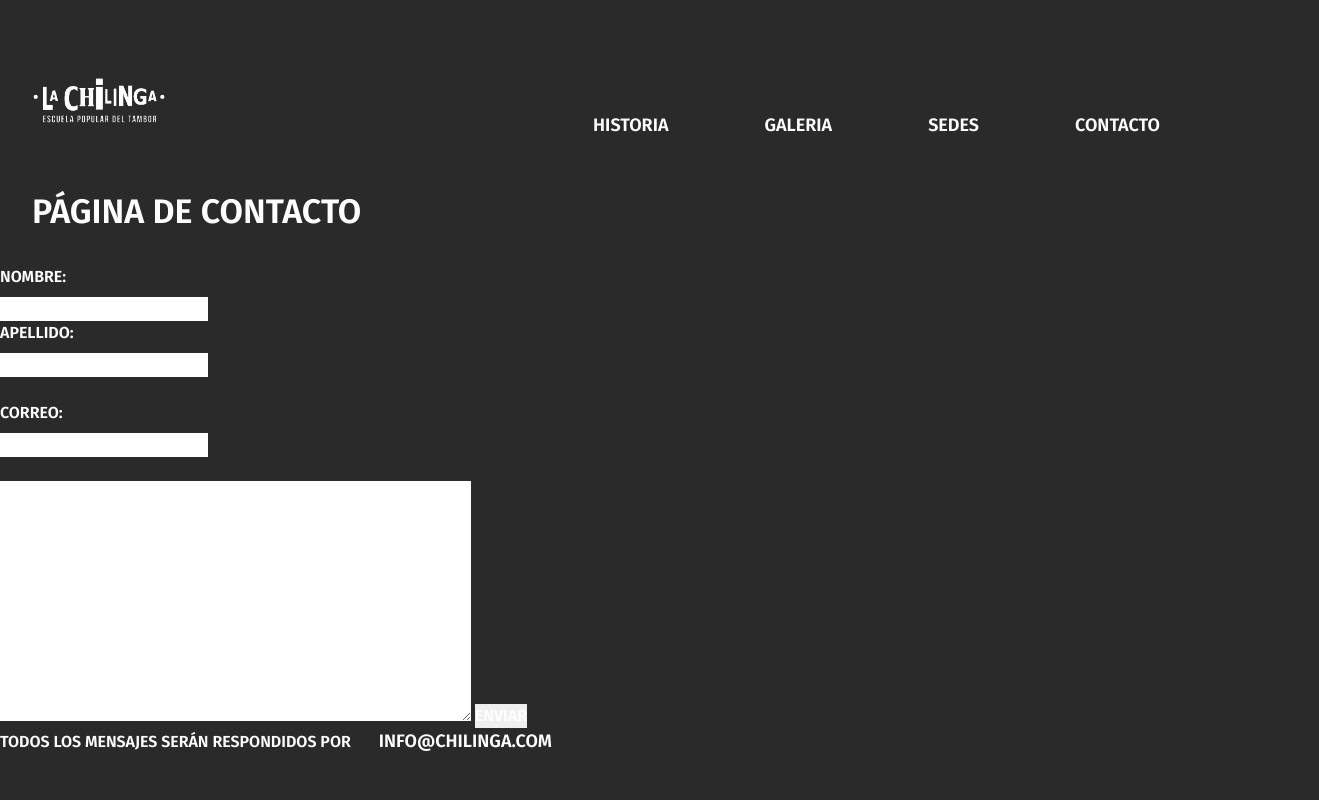
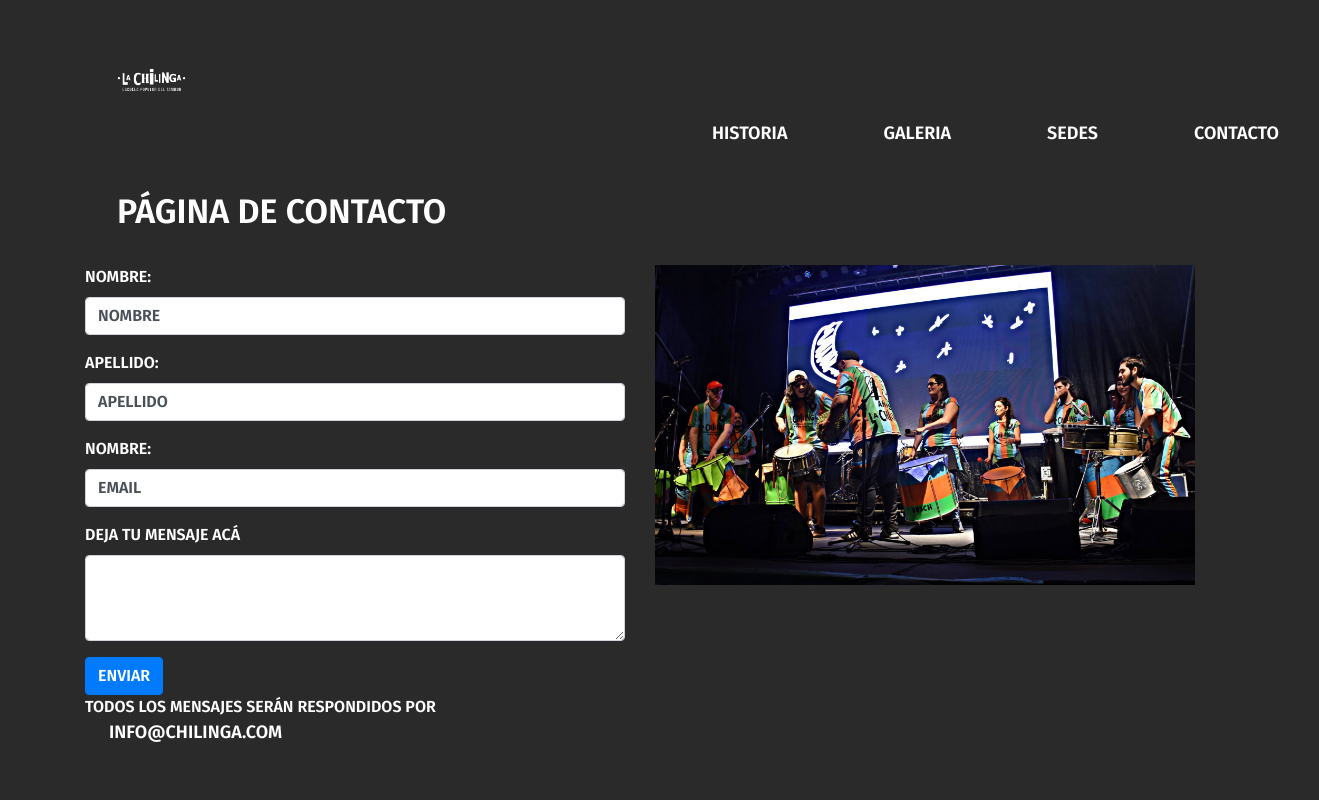
Before and after one commit to Smansilla98/chilingaMansilla.io, a plain HTML site: page contact.html in a window 1280 px wide. Shown: the top 800 px of the page, 1319 px wide, since content can reach past the window. Drawn offline with nearby package versions, Linux system fonts and the light colour scheme.

Commit message:
Add files via upload
bootstrap complementario

```diff
--- a/contact.html
+++ b/contact.html
@@ -21,18 +21,18 @@
     </head>
     <!--Finalización metadata-->
     <!--Comienzo body-->
-    <body>
+    <body class="container">
          <!--Header | Barra de navegación-->
-        <header>
+         <header class="row">
             <!--Logo-->
-            <div id="logo">
+            <div class="col-6" id="logo">
                 <a href="index.html">
                     <img id="logo-imagen" src="img/logo.png">
                 </a>
             </div>
             <!--Finalización de logo-->
             <!--Barra de navegación-->
-            <nav>
+            <nav class="navbar navbar-default col-6">
                 <ul>
                     <li><a href="about.html">Historia</a></li>
                     <li><a href="gallery.html">Galeria</a></li>
@@ -41,26 +41,38 @@
                 </ul>
             </nav>
             <!--Finalización barra de navegación-->
-
         </header>
         <!--Finalización header-->
 
         <!--Contenido página-->
         <main class="contenido">
-            <section>
-                <h1>Página de Contacto</h1>
+            <section class="row">
+                <h1 class="col-12">Página de Contacto</h1>
+                <div class="col-6">
                     <form action="#">
+                        <div class="form-group">
                             <label for="nombre">Nombre:</label><br>
-                    <input type="text" id="nombre" name="nombre" value="nombre"><br>
+                            <input type="text" class="form-control" id="nombre" value="nombre" placeholder="nombre">
+                        </div>
+                        <div class="form-group">
                             <label for="apellido">Apellido:</label><br>
-                    <input type="text" id="apellido" name="apellido" value="apellido"><br><br>
-                    <label for="email">Correo:</label><br>
-                    <input type="email" id="email" name="email" value="email"><br><br>
-                    <textarea name="textarea" rows="10" cols="50">Deja tu mensaje acá</textarea>
-                    <input type="submit" value="Enviar">
+                            <input type="text" class="form-control" id="apellido" value="apellido" placeholder="apellido">
+                        </div>
+                        <div class="form-group">
+                            <label for="email">Nombre:</label><br>
+                            <input type="email" class="form-control" id="email" value="email" placeholder="email">
+                        </div>
+                        <div class="form-group">
+                            <label for="exampleFormControlTextarea1">Deja tu mensaje acá</label>
+                            <textarea class="form-control" id="exampleFormControlTextarea1" rows="3"></textarea>
+                        </div>
+                        <input type="submit" value="Enviar" class="btn btn-primary d-block">
                     </form>
-
                     <p>Todos los mensajes serán respondidos por <a href="mailto:info@chilinga.com">Info@chilinga.com</a></p>
+                </div>
+                <div class="col-6">
+                    <img src="img/chilinga1.jpg" alt="">
+                </div>
             </section>
         </main>
         <!--Finalización de contenido-->
```
Also changed, not shown: about.html (+6 -7 lines), gallery.html (+5 -6 lines), index.html (+16 -17 lines), localities.html (+14 -15 lines). Lines whose indentation alone changed are shown as unchanged.
